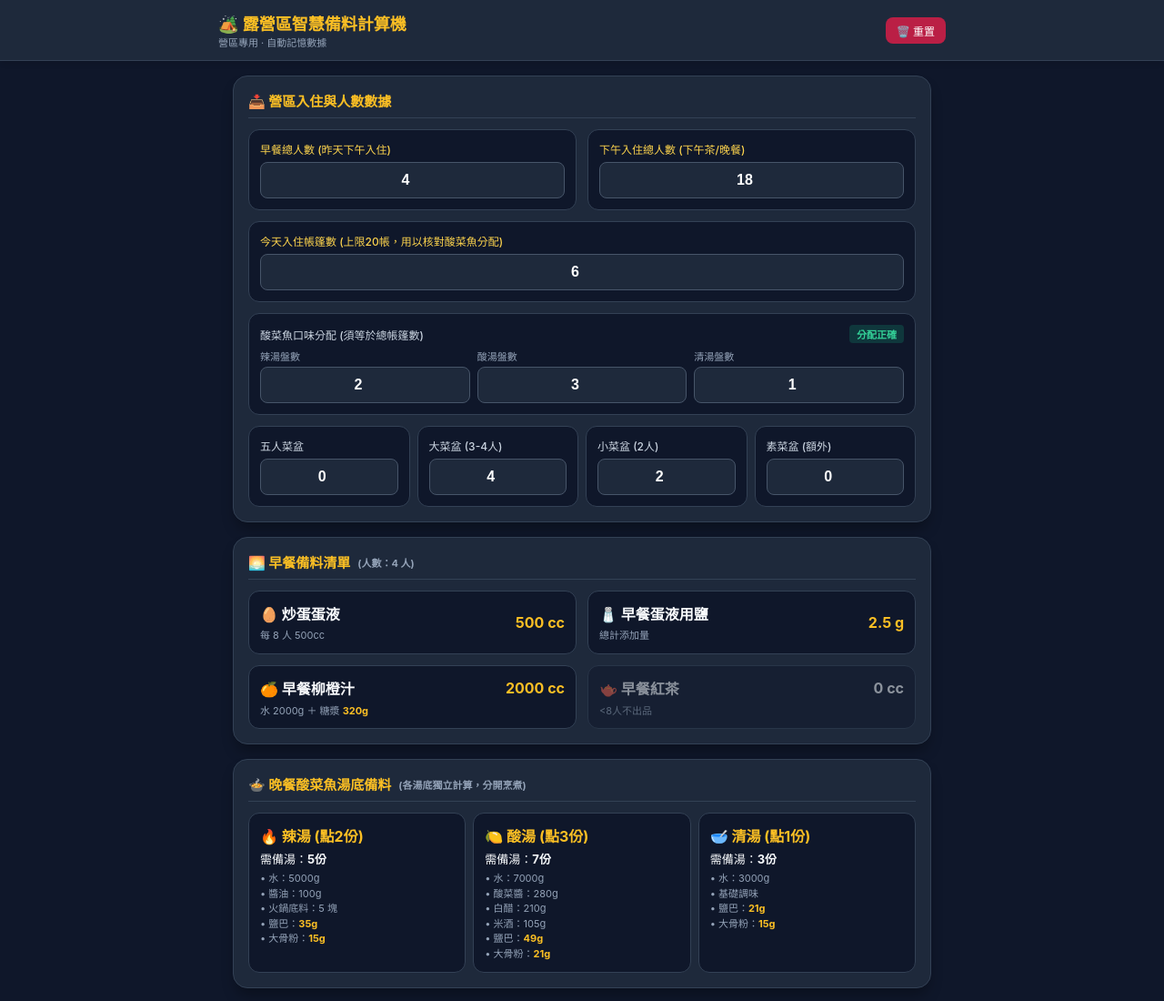
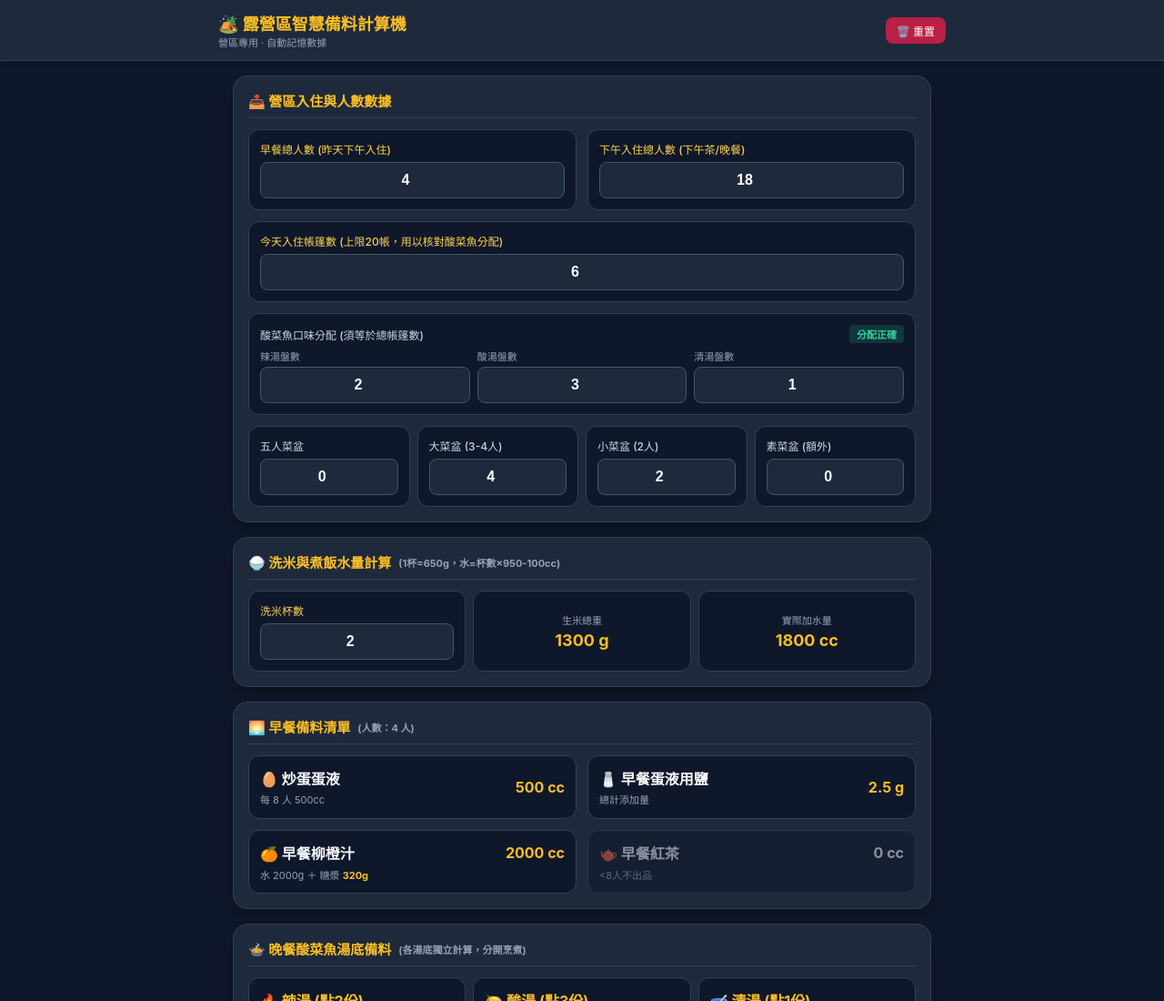
Before and after one commit to whdshwj/camp-calculator, a plain HTML site: page index.html in a window 1280 px wide. Shown: the top 1100 px of the page at 91% size. Drawn offline with Linux system fonts and the light colour scheme.

Commit message:
Implement rice washing and cooking water calculator
Added a rice washing and cooking water calculator section with input fields and output displays for rice weight and water amount.

```diff
--- a/index.html
+++ b/index.html
@@ -108,6 +108,25 @@
             </div>
         </div>
 
+        <!-- 區塊：洗米計算機 -->
+        <div class="card">
+            <h2>🍚 洗米與煮飯水量計算 <span class="text-xs">(1杯=650g，水=杯數×950-100cc)</span></h2>
+            <div class="grid-3">
+                <div class="sub-card" style="margin-bottom:0;">
+                    <label style="color: #fcd34d;">洗米杯數</label>
+                    <input type="number" id="riceCups" min="0" step="0.5" value="2" oninput="calculate()">
+                </div>
+                <div class="sub-card" style="margin-bottom:0; display:flex; flex-direction:column; justify-content:center; align-items:center;">
+                    <span class="text-xs">生米總重</span>
+                    <span id="riceWeightOut" class="text-amber font-bold" style="font-size:18px; margin-top:4px;">1300 g</span>
+                </div>
+                <div class="sub-card" style="margin-bottom:0; display:flex; flex-direction:column; justify-content:center; align-items:center;">
+                    <span class="text-xs">實際加水量</span>
+                    <span id="riceWaterOut" class="text-amber font-bold" style="font-size:18px; margin-top:4px;">1800 cc</span>
+                </div>
+            </div>
+        </div>
+
         <!-- 區塊二：結果輸出 -->
         <div class="card">
             <h2>🌅 早餐備料清單 <span class="text-xs" id="breakfastCount">(人數：4 人)</span></h2>
@@ -144,7 +163,8 @@
             basinFive: 0,
             basinLarge: 4,
             basinSmall: 2,
-            basinVegan: 0
+            basinVegan: 0,
+            riceCups: 2
         };
 
         function loadSavedData() {
@@ -200,7 +220,8 @@
                 basinFive: parseInt(document.getElementById('basinFive').value) || 0,
                 basinLarge: parseInt(document.getElementById('basinLarge').value) || 0,
                 basinSmall: parseInt(document.getElementById('basinSmall').value) || 0,
-                basinVegan: parseInt(document.getElementById('basinVegan').value) || 0
+                basinVegan: parseInt(document.getElementById('basinVegan').value) || 0,
+                riceCups: parseFloat(document.getElementById('riceCups').value) || 0
             };
 
             saveData(currentData);
@@ -208,7 +229,8 @@
             const {
                 yesterdayGuests, todayGuests, todayTents,
                 soupSpicy, soupAcid, soupClear,
-                basinFive, basinLarge, basinSmall, basinVegan
+                basinFive, basinLarge, basinSmall, basinVegan,
+                riceCups
             } = currentData;
 
             const warningEl = document.getElementById('tentWarning');
@@ -224,7 +246,13 @@
                 sumStatusEl.className = "badge badge-danger";
             }
 
-            // 1. 早餐 (柳橙汁：每1000cc + 160g糖漿)
+            // 0. 洗米計算 (1杯=650g, 水=杯數*950 - 100cc)
+            const riceWeight = Math.round(riceCups * 650);
+            const riceWater = riceCups > 0 ? Math.max(0, Math.round(riceCups * 950 - 100)) : 0;
+            document.getElementById('riceWeightOut').textContent = `${riceWeight} g`;
+            document.getElementById('riceWaterOut').textContent = `${riceWater} cc`;
+
+            // 1. 早餐
             document.getElementById('breakfastCount').textContent = `(人數：${yesterdayGuests} 人)`;
             const eggPortions = Math.ceil(yesterdayGuests / 8);
             const eggLiquid = eggPortions * 500;
@@ -332,11 +360,11 @@
                 <div class="sub-card" style="margin-bottom:0;"><span class="text-xs">白蘿蔔</span><br><span class="font-bold" style="font-size:15px;">${vegRadish} 片</span></div>
             `;
 
-            // 4. 下午茶與晚餐飲料 (金桔檸檬更新為每1000cc + 150g檸檬濃縮汁)
+            // 4. 下午茶與晚餐飲料
             const afDrinkCC = getTieredDrinkCC(todayGuests);
-            const milkPowder = (afDrinkCC / 1000) * 50;       // 奶茶：每1000cc + 50g奶精粉
-            const grapefruitSyrup = (afDrinkCC / 1000) * 160; // 葡萄柚：每1000cc + 160g糖漿
-            const kumquatSyrup = (afDrinkCC / 1000) * 150;    // 金桔檸檬：每1000cc + 150g檸檬濃縮汁
+            const milkPowder = (afDrinkCC / 1000) * 50;
+            const grapefruitSyrup = (afDrinkCC / 1000) * 160;
+            const kumquatSyrup = (afDrinkCC / 1000) * 150;
 
             document.getElementById('drinkList').innerHTML = `
                 <div class="sub-card" style="margin-bottom:0;">
```
